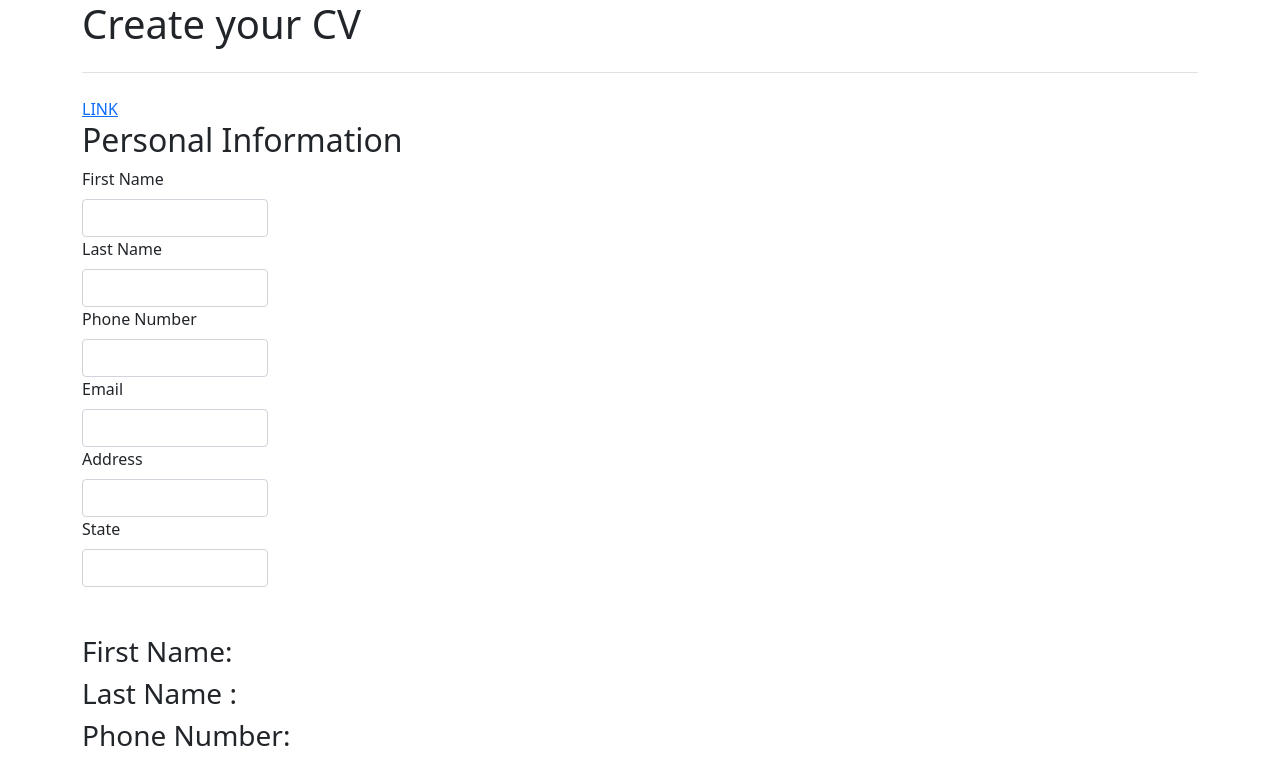
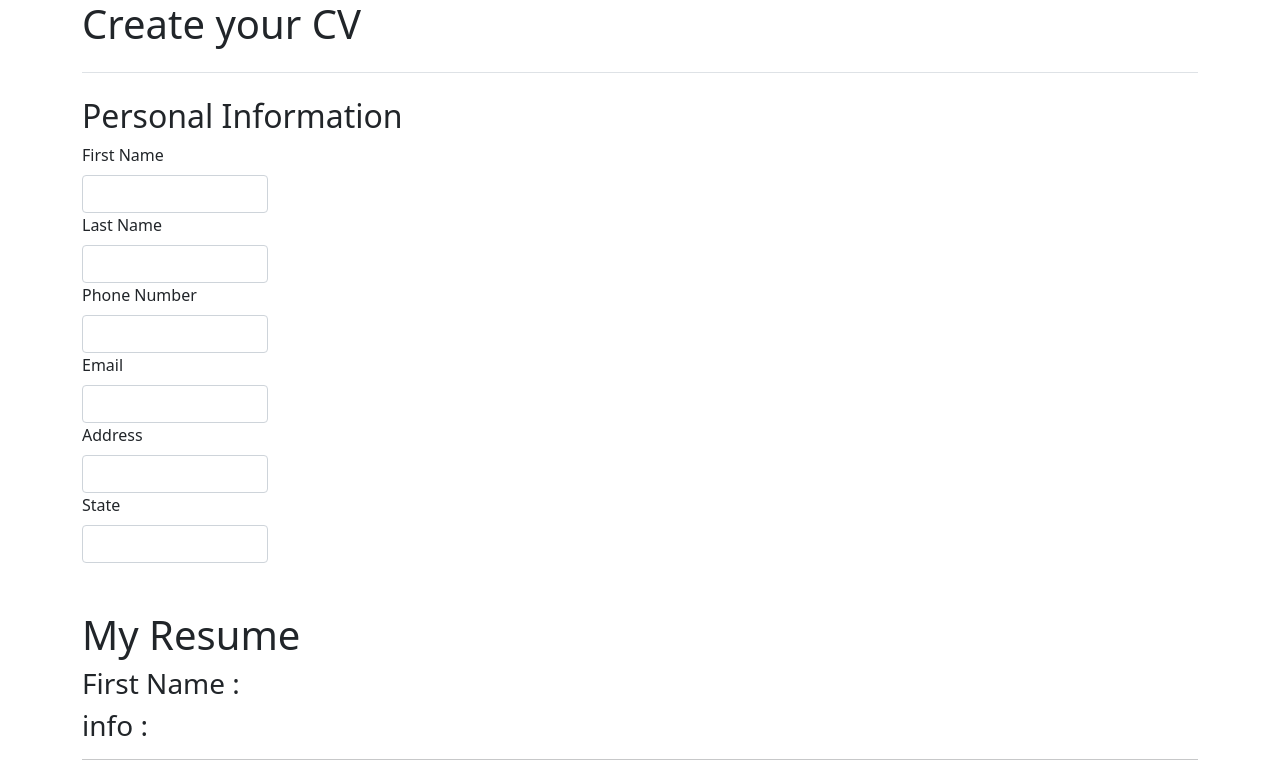
Before and after one commit to jrojas10/cv-maker, a React (Create React App) app: page / in a window 1280 px wide. Shown: the top 764 px of the page. Built offline with nearby package versions, Linux system fonts and the light colour scheme.

Commit message:
passed props for personal info form

```diff
--- a/src/App.js
+++ b/src/App.js
@@ -33,7 +33,7 @@ function App() {
       <Header />
       <Switch>
         <Route path='/' exact>
-          <a href='http://localhost:3000/myresume'> LINK </a>
+          {/* <a href='http://localhost:3000/myresume'> LINK </a> */}
           {showForm && <Personalinfo />}
           {showForm && <Experience />}
           {showForm && <Education />}
--- a/src/components/Display.js
+++ b/src/components/Display.js
@@ -1,10 +1,14 @@
 
-function Display() {
+function Display(props) {
+
     return (
         <div>
             <h1>My Resume</h1>
+            <h3>First Name :{props.fname}</h3>
+            <h3>info : {props.info}</h3>
         </div>
     )
 }
+//use this.props when using the class extends
 
 export default Display;
--- a/src/components/Personalinfo.js
+++ b/src/components/Personalinfo.js
@@ -1,4 +1,5 @@
-import React, { Component, useRef } from "react";
+import React, { } from "react";
+import Display from "./Display";
 
 class Personalinfo extends React.Component {
     //function Personalinfo() {
@@ -7,7 +8,7 @@ class Personalinfo extends React.Component {
         this.state = {
             firstname: '',
             lastname: '',
-            phoneNumber: '',
+            phonenumber: '',
             email: '',
             address: '',
             state: ''
@@ -16,11 +17,22 @@ class Personalinfo extends React.Component {
     handleChange = ({ target }) => {
         this.setState({ [target.name]: target.value });
     }
+    // import {useRef} from "react"
     //const firstNameInputRef = useRef();
     // const enteredFirstName = firstNameInputRef.current.value; add ref = {firstNameInputRef} attribute to input tag
 
 
     render() {
+        const info = {
+            firstname: this.state.firstname,
+            lastname: this.state.lastname,
+            phonenumber: this.state.phonenumber,
+            email: this.state.email,
+            address: this.state.address,
+            state: this.state.state
+        }
+
+        const input = [info.firstname, info.lastname, info.phonenumber, info.email, info.address, info.state];
         return (
             <div>
                 <h2>Personal Information</h2>
@@ -33,7 +45,7 @@ class Personalinfo extends React.Component {
                         <input className="form-control" name="lastname" type="text" value={this.state.lastname} onChange={this.handleChange}></input>
 
                         <label className="form-label">Phone Number</label>
-                        <input className="form-control" name="phonenumber" type="number" value={this.state.phoneNumber} onChange={this.handleChange}></input>
+                        <input className="form-control" name="phonenumber" type="tel" value={this.state.phoneNumber} onChange={this.handleChange}></input>
 
                         <label className="form-label">Email</label>
                         <input className="form-control" name="email" type="email" value={this.state.email} onChange={this.handleChange}></input>
@@ -46,12 +58,18 @@ class Personalinfo extends React.Component {
                     </div>
 
                 </form>
-                <h3>First Name: {this.state.firstname}</h3>
+
+                {/* 'firstname' : {this.state.firstname},
+                'lastname' : {this.state.lastname} */}
+
+
+                <Display fname={this.state.firstname} info={input} />
+                {/* <h3>First Name: {this.state.firstname}</h3>
                 <h3>Last Name : {this.state.lastname}</h3>
                 <h3>Phone Number: {this.state.phoneNumber}</h3>
                 <h3>Email: {this.state.email}</h3>
                 <h3>Address: {this.state.address}</h3>
-                <h3>State: {this.state.state}</h3>
+                <h3>State: {this.state.state}</h3> */}
 
             </div>
         );
```
